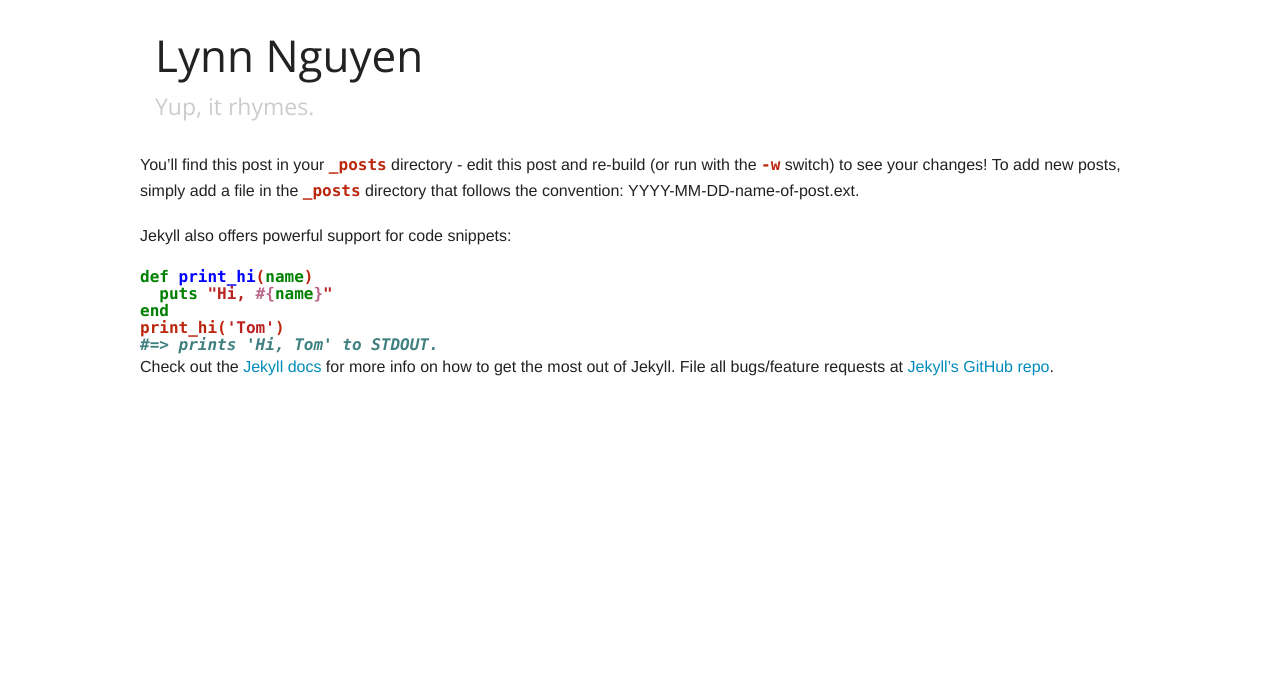
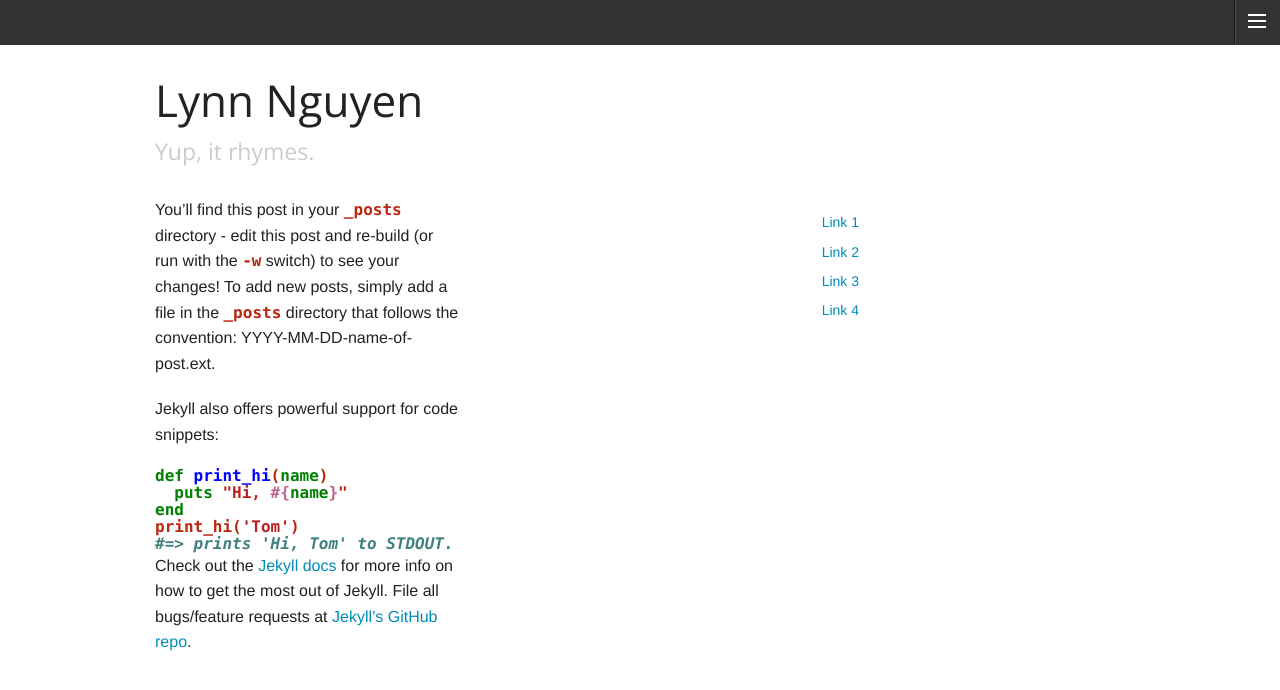
Before and after one commit to lkn/lkn.github.io, a Jekyll site: the page built from _posts/2014-01-01-welcome-to-jekyll.markdown, in a window 1280 px wide. Shown: the top 690 px of the page. Built offline with Jekyll 4.4.1, drawn with Linux system fonts in a browser that asks for light colours; Markdown is read by kramdown in place of the engine named in the settings.

Commit message:
included a fancy sliding navigation bar at top

```diff
--- a/_layouts/default.html
+++ b/_layouts/default.html
@@ -14,6 +14,27 @@
   <script src="/static/js/foundation/vendor/modernizr.js"></script>
 </head>
 <body>
+
+<!-- Main content is wrapped inside the navigation bar. -->
+<div class="off-canvas-wrap">
+  <div class="inner-wrap">
+    <nav class="tab-bar">
+      <section class="right-small">
+        <a class="right-off-canvas-toggle menu-icon" ><span></span></a>
+      </section>
+    </nav>
+
+    <aside class="right-off-canvas-menu">
+      <ul class="off-canvas-list">
+        <li><label>Users</label></li>
+        <li><a href="#">Hari Seldon</a></li>
+        ...
+      </ul>
+    </aside>
+
+    <section class="main-section">
+
+        <!-- Header -->
         <header>
            <div class="row">
               <div class="large-12 columns">
@@ -24,8 +45,25 @@
         </header>
 
         <div class="row">
+          <div class="medium-4 columns">
           {{ content }}
           </div>
+          <div class="medium-4 columns">
+            <ul class="side-nav">
+              <li><a href="#">Link 1</a></li>
+              <li><a href="#">Link 2</a></li>
+              <li><a href="#">Link 3</a></li>
+              <li><a href="#">Link 4</a></li>
+              </div>
+            </ul>
+          </div>
+        </div>
+    </section>
+
+  <a class="exit-off-canvas"></a>
+</div>
+
+
 
   <script src="/static/js/foundation/vendor/jquery.js"></script>
   <script src="/static/js/foundation/foundation.min.js"></script>
```
Lines whose indentation alone changed are shown as unchanged.
